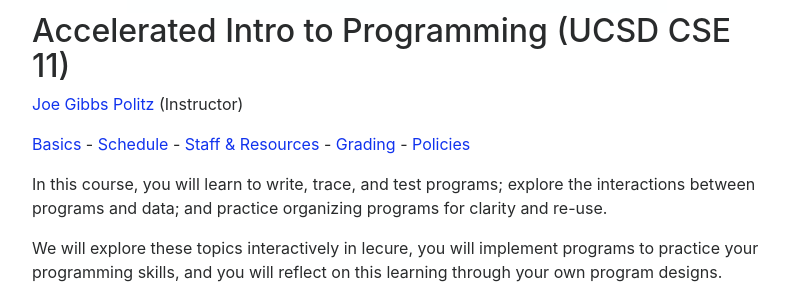
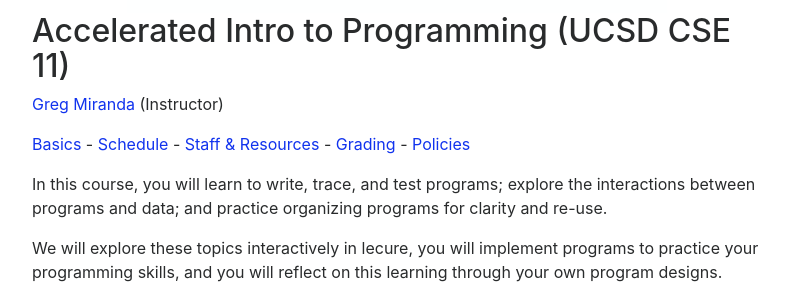
Before and after one commit to ucsd-cse11-sp21/ucsd-cse11-sp21.github.io, a Jekyll site: the page built from index.md, in a window 1280 px wide and 900 px high. Shown: the part 172-459 px from the top of the window, without its empty margins (243-1032 px from the left). Built offline with Jekyll 4.4.1, drawn with Linux system fonts in a browser that asks for light colours; nearby versions of some CDN libraries; some of the changed text lies outside the part shown.

Commit message:
Update index.md

```diff
--- a/index.md
+++ b/index.md
@@ -6,7 +6,7 @@ doodle: "/doodle.png"
 
 # Accelerated Intro to Programming (UCSD CSE 11)
 
-<a href="https://jpolitz.github.io">Joe Gibbs Politz</a> (Instructor)
+<a target="_blank" href="https://gregmiranda.com">Greg Miranda</a> (Instructor)
 
 <p>
 <a href="#basics">Basics</a> -
@@ -99,7 +99,7 @@ the current week.
 ### Staff
 <a id="staff"></a>
 <p>
-<a href="https://jpolitz.github.io" target="">Prof Joe Gibbs Politz</a> (Instructor)
+<a target="_blank" href="https://gregmiranda.com">Greg Miranda</a> (Instructor)
 </p>
 
 There are 12 staff members(instructor, TAs, and tutors) to help with your learning, and a few kinds of help sessions
```
